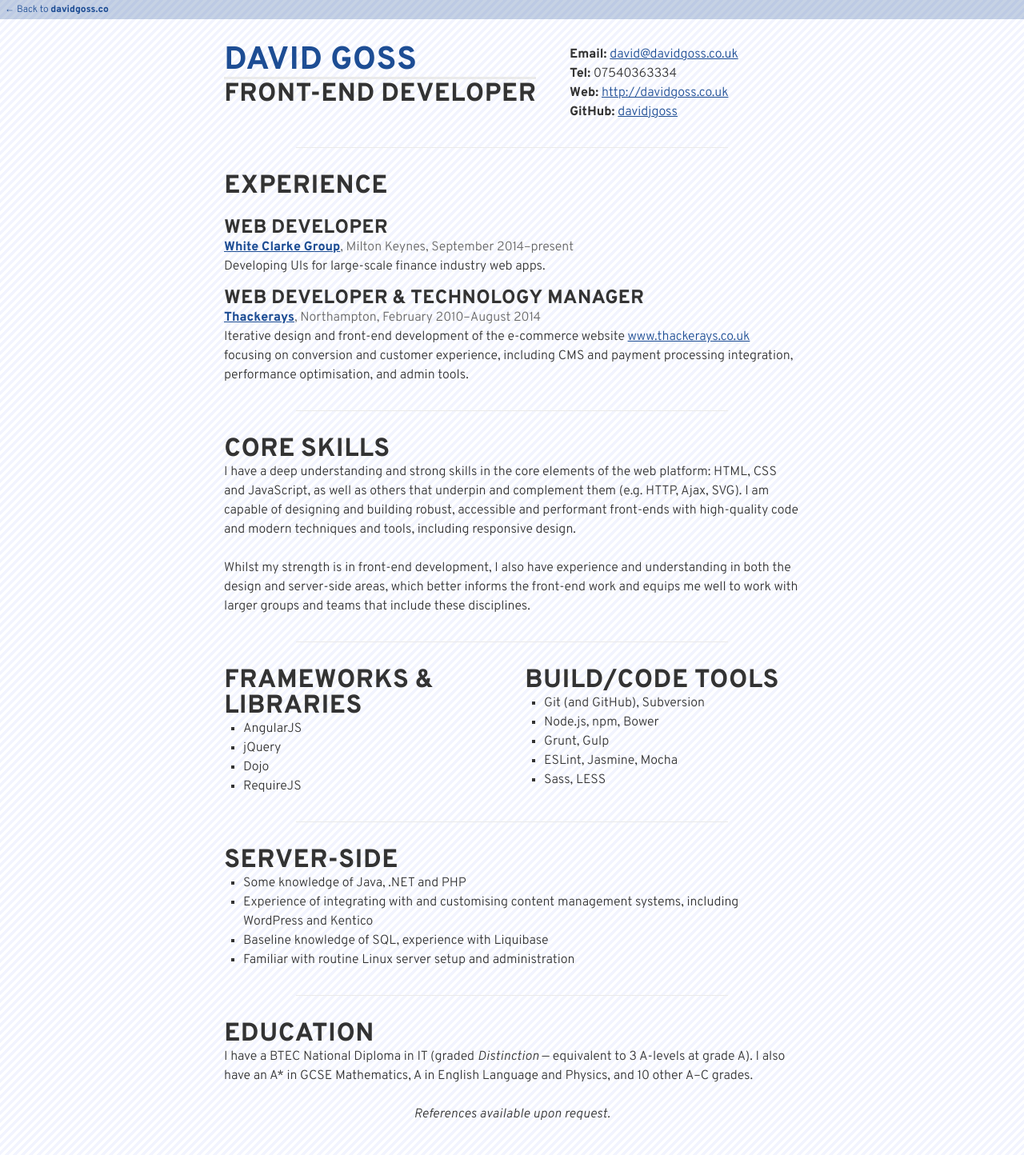
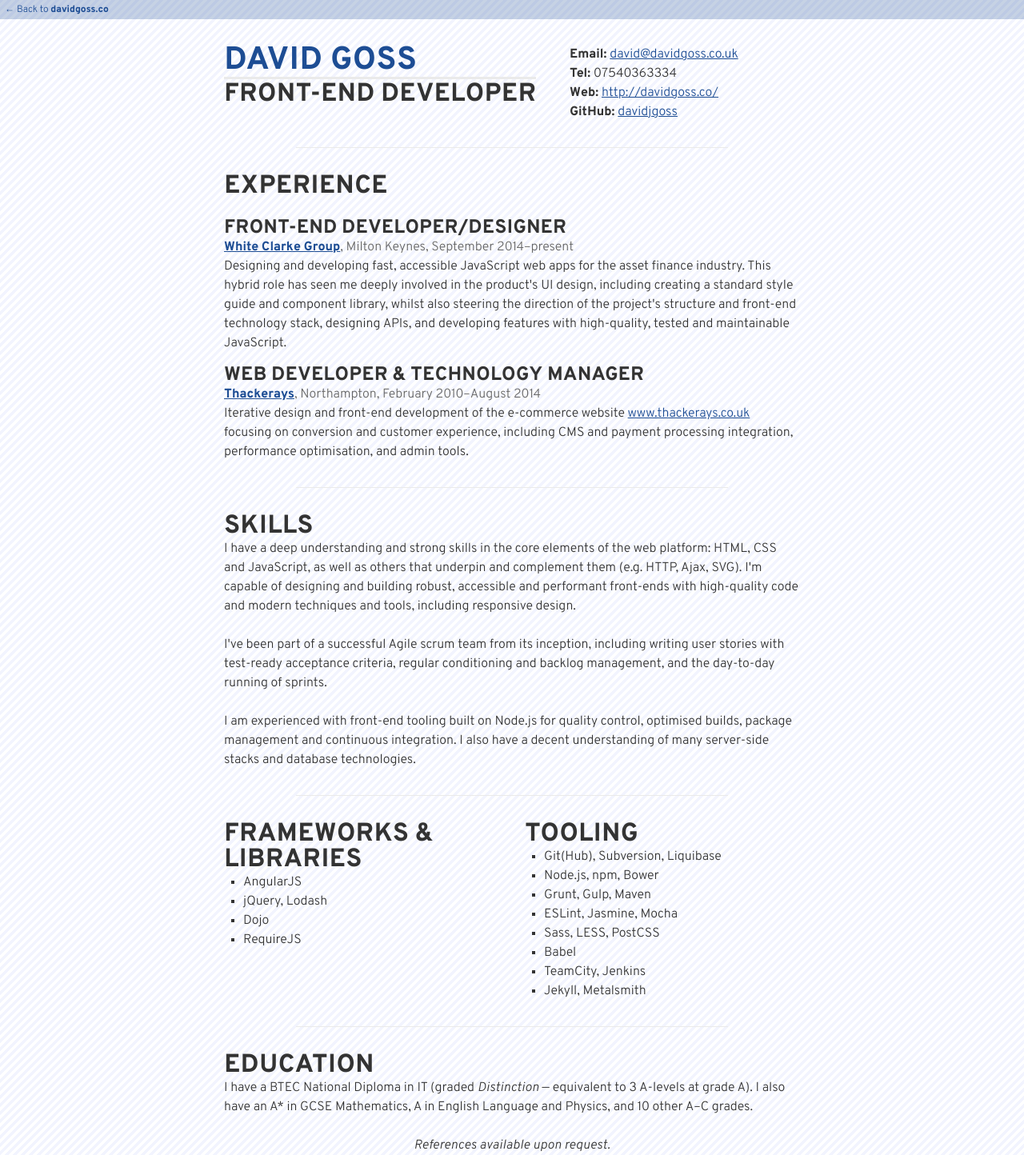
Before and after one commit to davidjgoss/davidjgoss.co, a Jekyll site: the page built from cv.html, in a window 1280 px wide. Shown: the whole page at 80% size. Built offline with Jekyll 4.4.1, drawn with Linux system fonts in a browser that asks for light colours.

Commit message:
CV updates

```diff
--- a/cv.html
+++ b/cv.html
@@ -14,7 +14,7 @@ permalink: /cv/
         <dt>Tel</dt>
         <dd><span class="p-tel" itemprop="telephone">07540363334</span></dd>
         <dt>Web</dt>
-        <dd><a class="u-url" href="http://davidgoss.co.uk" itemprop="url">http://davidgoss.co.uk</a></dd>
+        <dd><a class="u-url" href="http://davidgoss.co/" itemprop="url">http://davidgoss.co/</a></dd>
         <dt>GitHub</dt>
         <dd><a href="https://github.com/davidjgoss">davidjgoss</a></dd>
     </dl>
@@ -26,9 +26,9 @@ permalink: /cv/
     <h2>Experience</h2>
     <ul class="cv-experience__list">
         <li class="cv-experience__item">
-            <h3 class="cv-experience__title">Web Developer</h3>
+            <h3 class="cv-experience__title">Front-End Developer/Designer</h3>
             <p class="cv-experience__meta"><strong><a href="http://www.whiteclarkegroup.com/">White Clarke Group</a></strong>, Milton Keynes, <time datetime="2014-09">September 2014</time>&ndash;present</p>
-            <p>Developing UIs for large-scale finance industry web apps.</p>
+            <p>Designing and developing fast, accessible JavaScript web apps for the asset finance industry. This hybrid role has seen me deeply involved in the product's UI design, including creating a standard style guide and component library, whilst also steering the direction of the project's structure and front-end technology stack, designing APIs, and developing features with high-quality, tested and maintainable JavaScript.</p>
         </li>
         <li class="cv-experience__item">
             <h3 class="cv-experience__title">Web Developer &amp; Technology Manager</h3>
@@ -41,10 +41,11 @@ permalink: /cv/
 <hr/>
 
 <section class="cv-section cv-section--page-break">
-    <h2>Core Skills</h2>
+    <h2>Skills</h2>
     <div class="long-form">
-        <p>I have a deep understanding and strong skills in the core elements of the web platform: HTML, CSS and JavaScript, as well as others that underpin and complement them (e.g. HTTP, Ajax, SVG). I am capable of designing and building robust, accessible and performant front-ends with high-quality code and modern techniques and tools, including responsive design.</p>
-        <p>Whilst my strength is in front-end development, I also have experience and understanding in both the design and server-side areas, which better informs the front-end work and equips me well to work with larger groups and teams that include these disciplines.</p>
+        <p>I have a deep understanding and strong skills in the core elements of the web platform: HTML, CSS and JavaScript, as well as others that underpin and complement them (e.g. HTTP, Ajax, SVG). I'm capable of designing and building robust, accessible and performant front-ends with high-quality code and modern techniques and tools, including responsive design.</p>
+        <p>I've been part of a successful Agile scrum team from its inception, including writing user stories with test-ready acceptance criteria, regular conditioning and backlog management, and the day-to-day running of sprints.</p>
+        <p>I am experienced with front-end tooling built on Node.js for quality control, optimised builds, package management and continuous integration. I also have a decent understanding of many server-side stacks and database technologies.</p>
     </div>
 </section>
 
@@ -57,38 +58,27 @@ permalink: /cv/
             <div class="long-form">
                 <ul>
                     <li>AngularJS</li>
-                    <li>jQuery</li>
+                    <li>jQuery, Lodash</li>
                     <li>Dojo</li>
                     <li>RequireJS</li>
                 </ul>
             </div>
         </div>
         <div class="cv-skills__list">
-            <h2>Build/Code Tools</h2>
+            <h2>Tooling</h2>
             <div class="long-form">
                 <ul>
-                    <li>Git (and GitHub), Subversion</li>
+                    <li>Git(Hub), Subversion, Liquibase</li>
                     <li>Node.js, npm, Bower</li>
-                    <li>Grunt, Gulp</li>
+                    <li>Grunt, Gulp, Maven</li>
                     <li>ESLint, Jasmine, Mocha</li>
-                    <li>Sass, LESS</li>
+                    <li>Sass, LESS, PostCSS</li>
+                    <li>Babel</li>
+                    <li>TeamCity, Jenkins</li>
+                    <li>Jekyll, Metalsmith</li>
                 </ul>
             </div>
         </div>
-    </div>
-</section>
-
-<hr/>
-
-<section class="cv-section">
-    <h2>Server-side</h2>
-    <div class="long-form">
-        <ul>
-            <li>Some knowledge of Java, .NET and PHP</li>
-            <li>Experience of integrating with and customising content management systems, including WordPress and Kentico</li>
-            <li>Baseline knowledge of SQL, experience with Liquibase</li>
-            <li>Familiar with routine Linux server setup and administration</li>
-        </ul>
     </div>
 </section>
 
```
